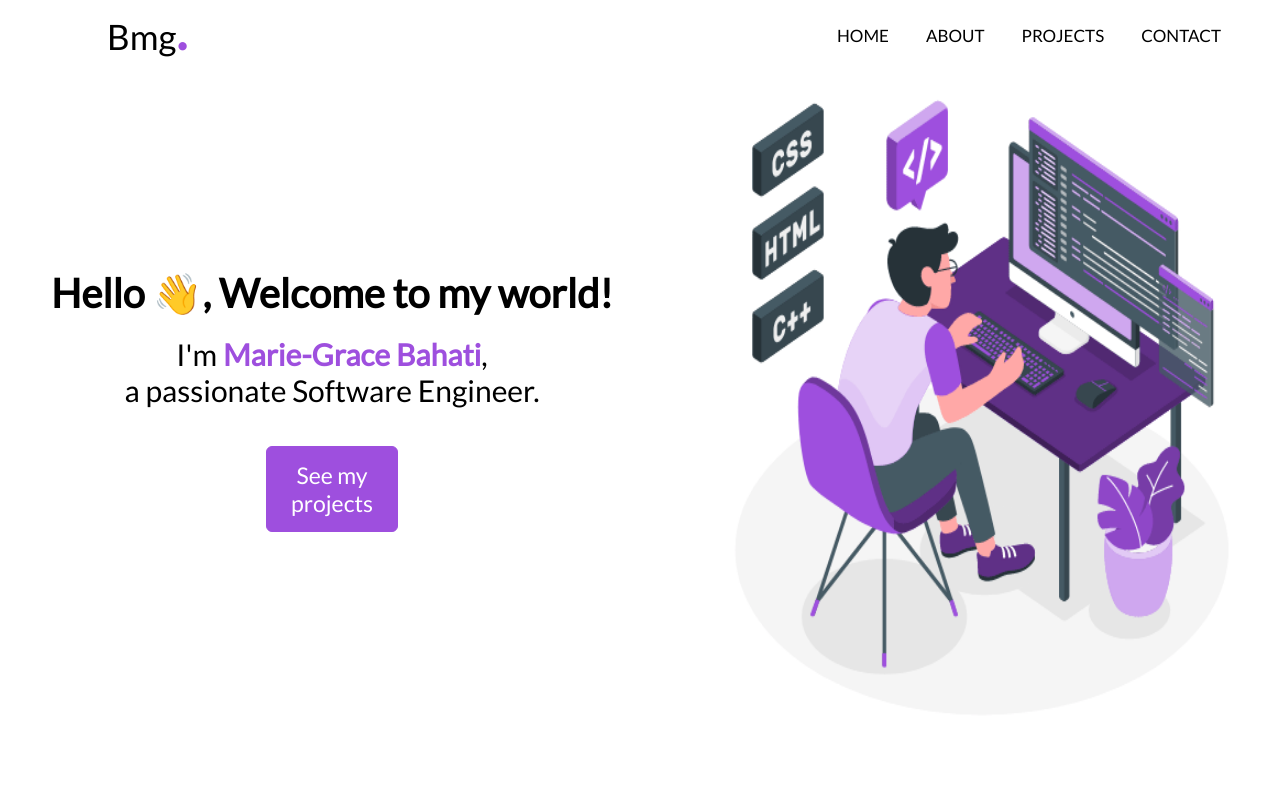
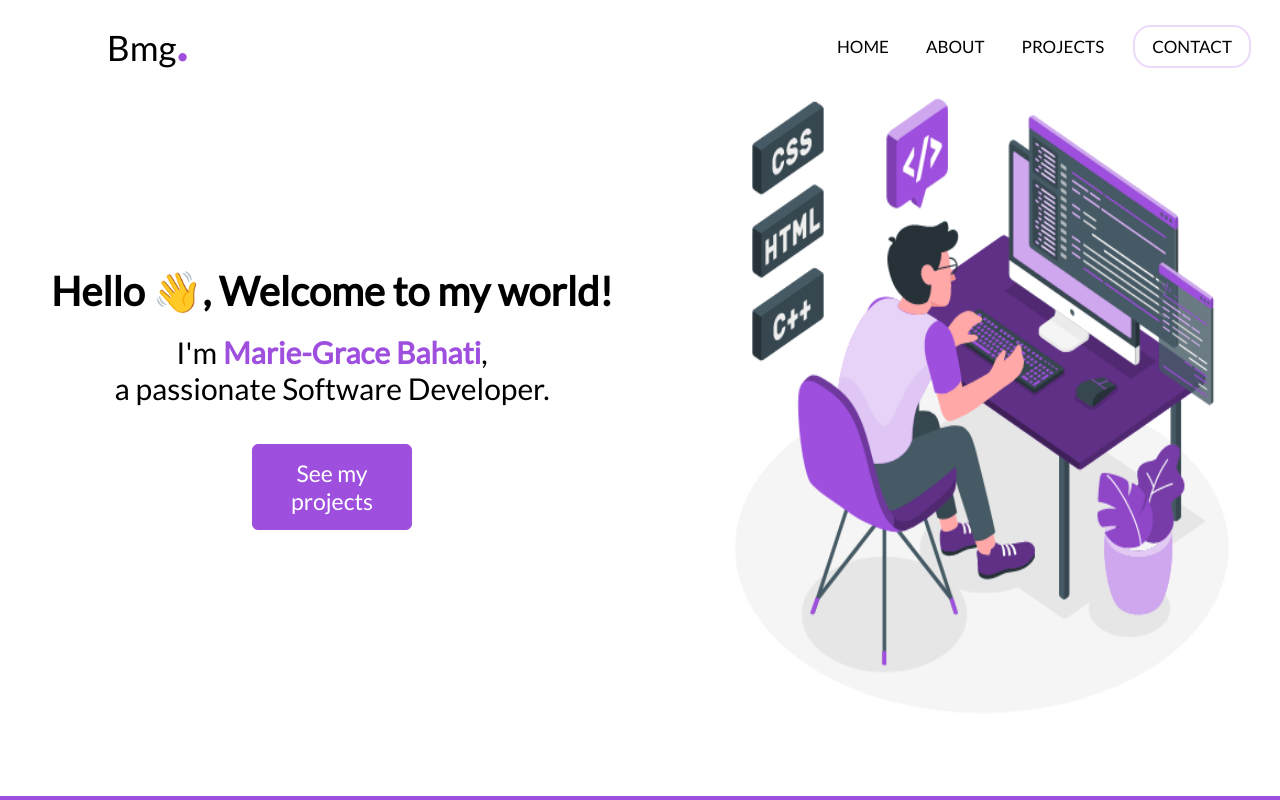
Before and after one commit to mariegrace31/official_portfolio, a React (Create React App) app: page / in a window 1280 px wide. Shown: the top 800 px of the page. Built offline with nearby package versions, Linux system fonts and the light colour scheme.

Commit message:
Update my portfolio

```diff
--- a/src/components/About.js
+++ b/src/components/About.js
@@ -2,7 +2,6 @@ import React from 'react';
 import { FaCode } from 'react-icons/fa6';
 import { BiCodeBlock } from 'react-icons/bi';
 import { HiLightBulb } from 'react-icons/hi';
-import resume from '../assets/Marie_Grace_resume.pdf';
 import '../styles/About.css';
 
 const About = () => (
@@ -24,7 +23,6 @@ const About = () => (
         {' '}
         <span className="create">Let&apos;s create something amazing together!</span>
       </p>
-      <a href={resume} target="_blank" className="resume" rel="noreferrer">Get my resume</a>
     </div>
     <div className="lang-tools">
       <div className="part">
@@ -41,6 +39,7 @@ const About = () => (
           <li>Git</li>
           <li>GitHub</li>
           <li>Webpack</li>
+          <li>TypeScript</li>
         </ul>
       </div>
       <div className="part">
--- a/src/components/Home.js
+++ b/src/components/Home.js
@@ -11,7 +11,7 @@ const Home = () => (
         <span className="name"> Marie-Grace Bahati</span>
         ,
         <br />
-        a passionate Software Engineer.
+        a passionate Software Developer.
       </p>
       <a className="projects-btn" href="#projects">See my projects</a>
     </div>
--- a/src/components/Navbar.js
+++ b/src/components/Navbar.js
@@ -14,7 +14,7 @@ const Navbar = () => {
         <span>.</span>
       </p>
       <div className={`Nav-links ${mobileMenuOpen ? 'mobile-open' : ''}`}>
-        <ul>
+        <ul className="navli">
           <li>
             <a href="#home">HOME</a>
           </li>
@@ -24,8 +24,8 @@ const Navbar = () => {
           <li>
             <a href="#projects">PROJECTS</a>
           </li>
-          <li>
-            <a href="#contact">CONTACT</a>
+          <li className="contact-btn">
+            <a className="cont" href="#contact">CONTACT</a>
           </li>
         </ul>
       </div>
--- a/src/styles/Home.css
+++ b/src/styles/Home.css
@@ -89,6 +89,8 @@
   .header {
     flex-direction: row;
     gap: 20px;
+    border-bottom: 4px solid var(--main-color);
+    margin-bottom: 20px;
   }
 
   .about-me span {
@@ -107,7 +109,7 @@
     padding: 14px;
     margin-left: auto;
     margin-right: auto;
-    width: 20%;
+    width: 24%;
     font-size: 23px;
   }
 
--- a/src/styles/Navbar.css
+++ b/src/styles/Navbar.css
@@ -112,6 +112,26 @@ span {
     text-align: center;
   }
 
+  .contact-btn {
+    background-color: var(--third-color);
+    padding: 9px;
+    border-radius: 18px;
+    border: 2px solid var(--second-color);
+  }
+
+  .contact-btn:hover {
+    background-color: var(--second-color);
+  }
+
+  .navli {
+    display: flex;
+    align-items: center;
+  }
+
+  .cont:hover {
+    color: var(--third-color);
+  }
+
   .nav-bar p {
     margin-left: 100px;
     font-size: 35px;
```
Also changed, not shown: 1 other file (tests, documents, lock files or other folders).
